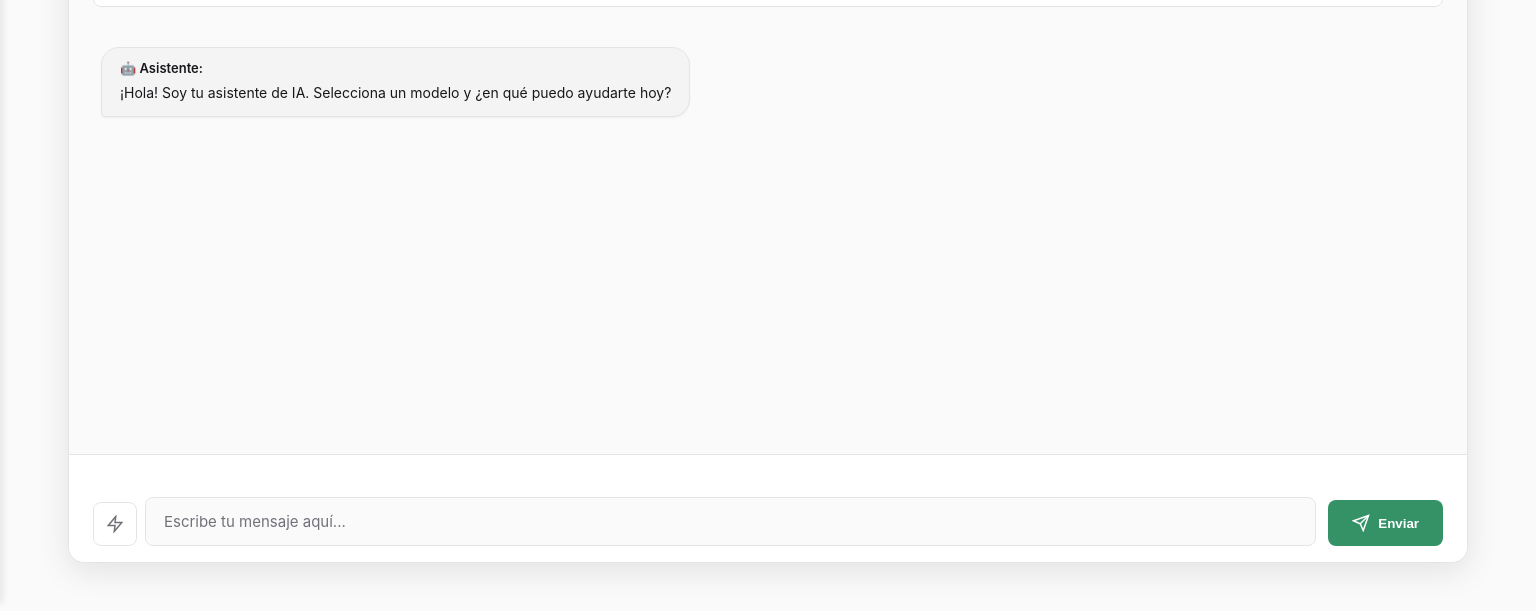
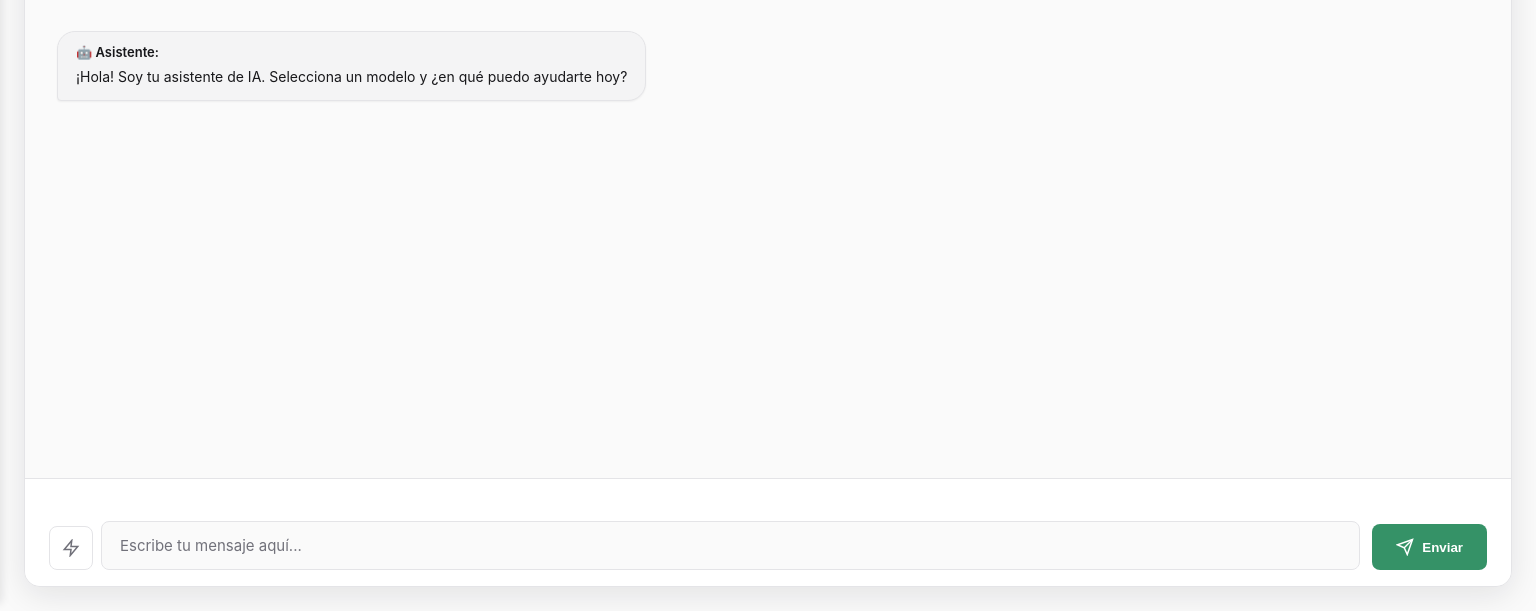
Before and after one commit to abelnhm/ollamplus, a website with bundled scripts: page public/index.html in a window 1536 px wide. Shown: the part 197-808 px from the top of the page. Built offline with nearby package versions, Linux system fonts and the light colour scheme.

Commit message:
refac: test change style size for full screen

```diff
--- a/public/style.css
+++ b/public/style.css
@@ -130,9 +130,9 @@ body::before {
 
 /* Chat container - Mobile First */
 .chat-container {
-  width: 100%;
+  /* width: 100%;
   height: 100vh;
-  height: 100dvh;
+  height: 100dvh; */
   background: hsl(var(--background));
   border: none;
   display: flex;
@@ -1720,11 +1720,11 @@ body::before {
   }
 
   .chat-container {
-    width: 95%;
+    width: 100%;
     height: 95vh;
-    max-height: 900px;
+    /* max-height: 900px; */
     border-radius: calc(var(--radius) * 2);
-    max-width: 900px;
+    /* max-width: 900px; */
     border: 1px solid hsl(var(--border));
     box-shadow: 0 8px 32px hsl(var(--foreground) / 0.1);
   }
@@ -1812,9 +1812,9 @@ body::before {
   }
 
   .chat-container {
-    max-width: 1200px;
+    /* max-width: 1200px;
     height: 90vh;
-    max-height: 1000px;
+    max-height: 1000px; */
   }
 
   .chat-header h1 {
@@ -1838,8 +1838,8 @@ body::before {
   }
 
   .chat-container {
-    max-width: 1400px;
-    max-height: 1100px;
+    /* max-width: 1400px;
+    max-height: 1100px; */
   }
 
   .chat-messages {
@@ -1858,7 +1858,7 @@ body::before {
   }
 
   .chat-container {
-    height: 100vh;
+    /* height: 100vh; */
     border-radius: 0;
     border: none;
     box-shadow: none;
```
